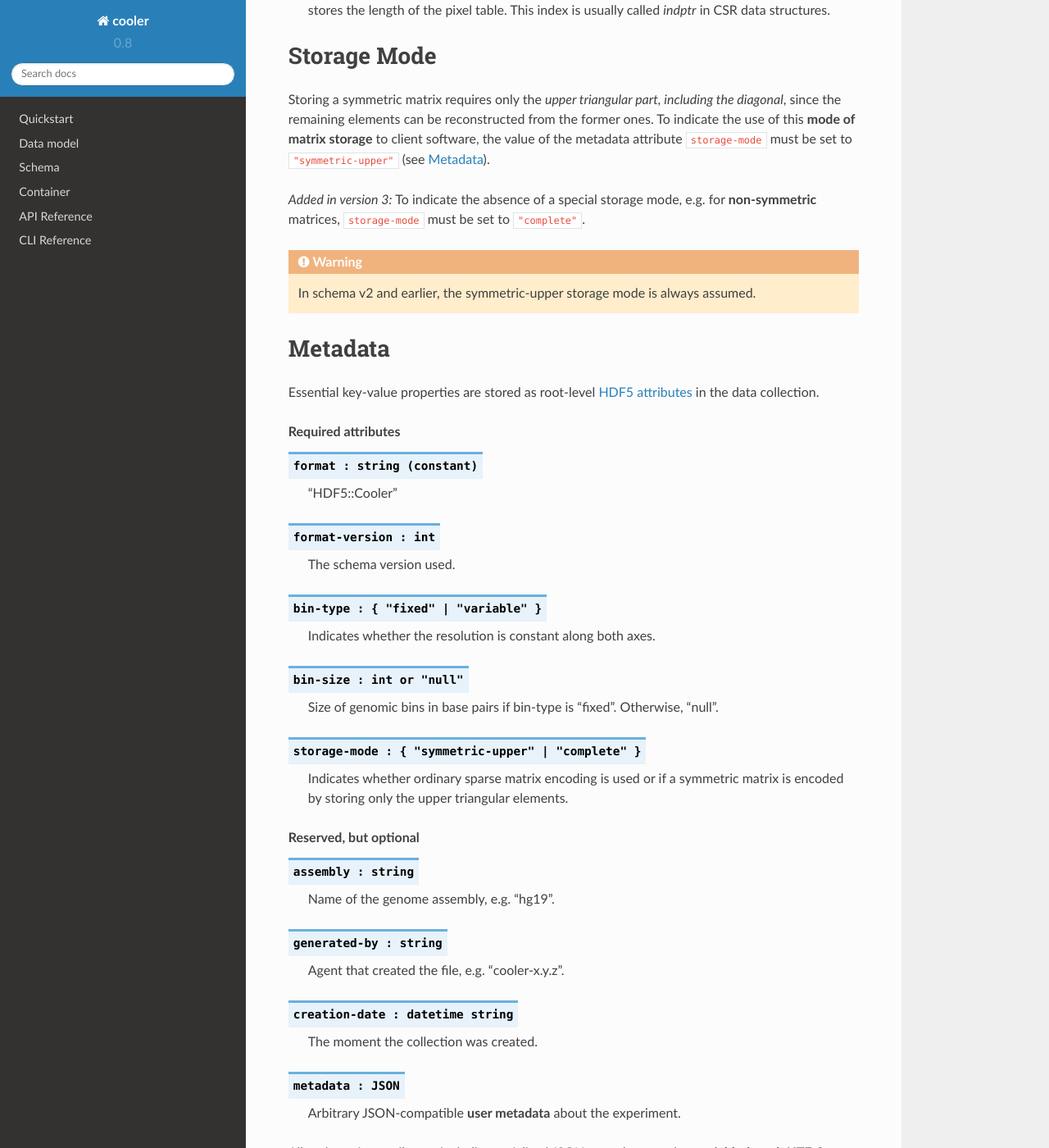
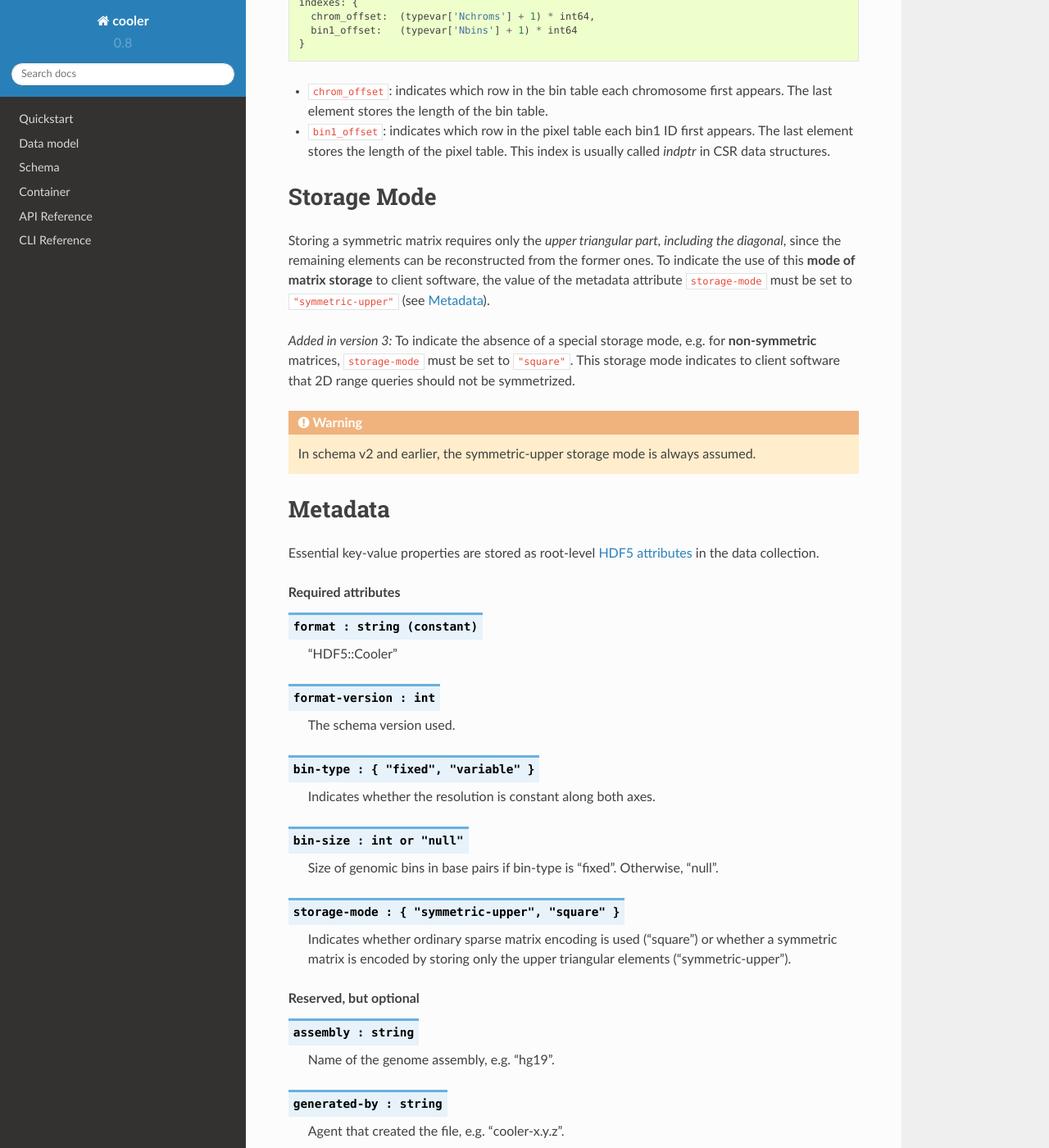
Before and after one commit to open2c/cooler, a Sphinx documentation site: the page built from docs/schema_current.rst, in a window 1280 px wide and 1400 px high, scrolled down 2960 px. Shown: the whole window at 82% size. Built offline with Sphinx 7.4.7 and the Read the Docs theme 2.0.0, drawn with Linux system fonts in a browser that asks for light colours; some of the changed text lies outside the part shown.

Commit message:
Update docs

```diff
--- a/docs/schema_current.rst
+++ b/docs/schema_current.rst
@@ -88,6 +88,8 @@
 
 In HDF5, we use the integer-backed ENUM type to encode the ``chrom`` column. For data collections with a very large number of scaffolds, the ENUM type information may be too large to fit in the object's metadata header. In that case, the ``chrom`` column is stored using raw integers and the enumeration is inferred from the ``chrom`` table.
 
+Genomic intervals are stored using a `0-start, half-open <http://genome.ucsc.edu/blog/the-ucsc-genome-browser-coordinate-counting-systems>`_ representation. The first interval in a scaffold should have ``start`` = 0 and the last interval should have ``end`` = the chromosome length. Intervals are sorted by ``chrom``, then by ``start``.
+
 The ``cooler balance`` command by default stores balancing weights in a column called ``weight``. NaN values indicate genomic bins that were blacklisted during the balancing procedure.
 
 pixels
@@ -103,6 +105,8 @@
       # RESERVED
       count:    typevar['Nnz'] * int32
     }
+
+In the matrix coordinate system, ``bin1_id`` refers to the ith axis and ``bin2_id`` refers to the jth. Bin IDs are zero-based, i.e. we start counting at 0. Pixels are sorted by ``bin1_id`` then by ``bin2_id``.
 
 The ``count`` column is integer by default, but floating point types can be substituted. Additional columns are to be interpreted as supplementary value columns.
 
@@ -128,7 +132,7 @@
 
 .. versionadded:: 3
 
-    To indicate the absence of a special storage mode, e.g. for **non-symmetric** matrices, ``storage-mode`` must be set to ``"complete"``.
+    To indicate the absence of a special storage mode, e.g. for **non-symmetric** matrices, ``storage-mode`` must be set to ``"square"``.  This storage mode indicates to client software that 2D range queries should not be symmetrized.
 
 .. warning:: In schema v2 and earlier, the symmetric-upper storage mode is always assumed.
 
@@ -148,7 +152,7 @@
 
     The schema version used.
 
-.. describe:: bin-type : { "fixed" | "variable" }
+.. describe:: bin-type : { "fixed", "variable" }
 
     Indicates whether the resolution is constant along both axes.
 
@@ -156,9 +160,9 @@
 
     Size of genomic bins in base pairs if bin-type is "fixed". Otherwise, "null".
 
-.. describe:: storage-mode : { "symmetric-upper" | "complete" }
+.. describe:: storage-mode : { "symmetric-upper", "square" }
 
-    Indicates whether ordinary sparse matrix encoding is used or if a symmetric matrix is encoded by storing only the upper triangular elements.
+    Indicates whether ordinary sparse matrix encoding is used ("square") or whether a symmetric matrix is encoded by storing only the upper triangular elements ("symmetric-upper").
 
 .. rubric:: Reserved, but optional
 
@@ -233,3 +237,9 @@
        .
        .
        .
+
+Backwards compatibility
+=======================
+
+Version 3 introduces the ``storage-mode`` metadata attribute to accomodate square matrices that are non-symmetric.
+Version 2 files are to be interpreted as using the "symmetric-upper" storage mode.
```
